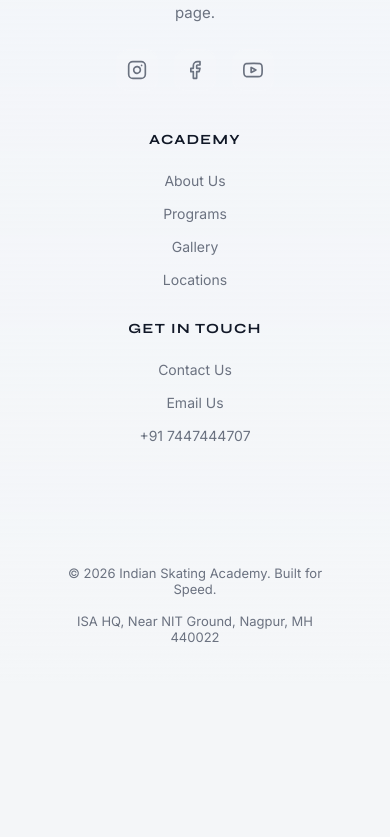
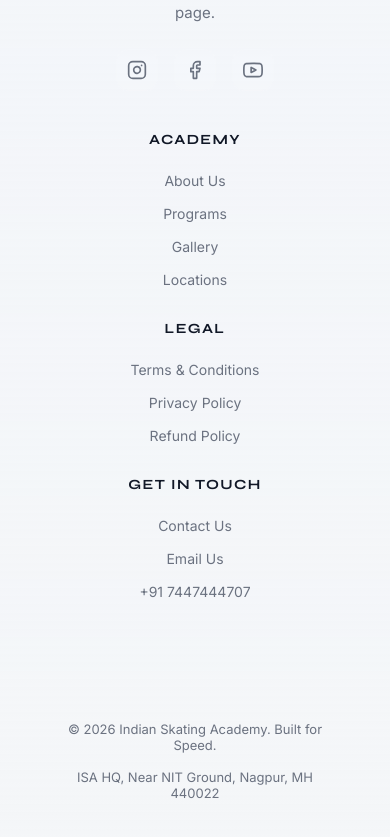
Before and after one commit to Pravesh-21/IndianSkatingAcademy, a Next.js app in the folder frontend/: page / in a window 390 px wide. Shown: the part 4941-5778 px from the top of the page. Before the commit the page ends 5626 px from the top, so only its background shows below. Built offline with nearby package versions, Linux system fonts and the light colour scheme.

Commit message:
feat: add legal section to footer and update policy routes

```diff
--- a/frontend/components/Footer.tsx
+++ b/frontend/components/Footer.tsx
@@ -44,6 +44,12 @@
               <Link href="/locations" onClick={handleLinkClick}>Locations</Link>
             </div>
             <div className="footer-nav-col">
+              <h4>Legal</h4>
+              <Link href="/terms" onClick={handleLinkClick}>Terms & Conditions</Link>
+              <Link href="/privacy" onClick={handleLinkClick}>Privacy Policy</Link>
+              <Link href="/refund" onClick={handleLinkClick}>Refund Policy</Link>
+            </div>
+            <div className="footer-nav-col">
               <h4>Get in Touch</h4>
               <Link href="/join" onClick={handleLinkClick}>Contact Us</Link>
               <a href="mailto:info@skatingacademy.in">Email Us</a>
--- a/frontend/styles/globals.css
+++ b/frontend/styles/globals.css
@@ -2185,8 +2185,24 @@
 
 .footer-nav {
   display: grid;
-  grid-template-columns: repeat(2, 1fr);
+  grid-template-columns: repeat(3, 1fr);
   gap: 40px;
+}
+
+@media (max-width: 900px) {
+  .footer-nav {
+    grid-template-columns: repeat(2, 1fr);
+  }
+}
+
+@media (max-width: 480px) {
+  .footer-nav {
+    grid-template-columns: 1fr;
+  }
+  .footer-top {
+    grid-template-columns: 1fr;
+    gap: 60px;
+  }
 }
 
 .footer-nav-col {
```
